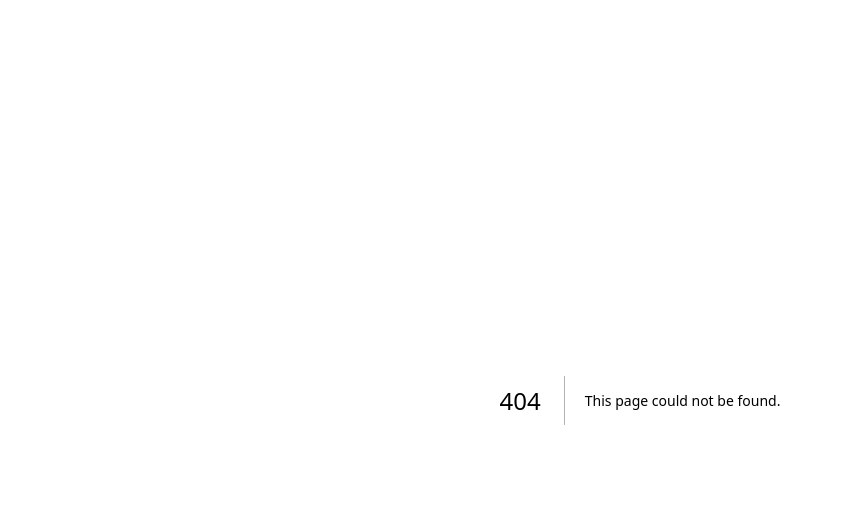
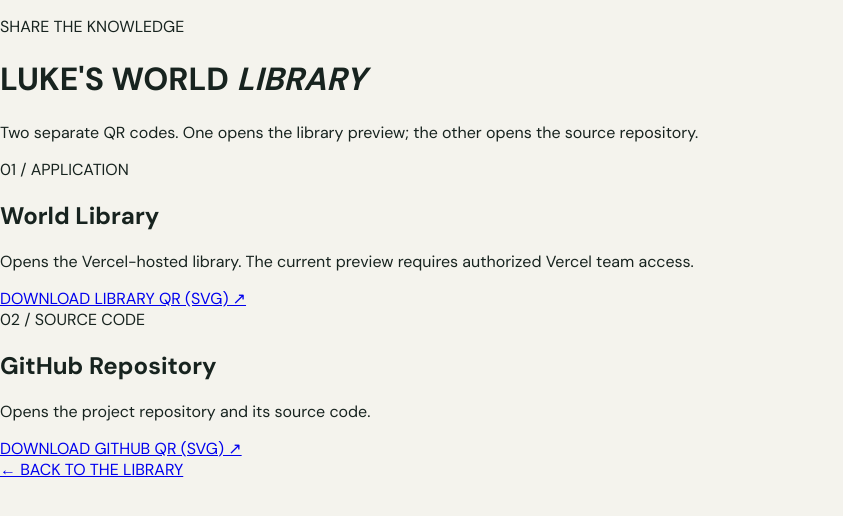
Before and after one commit to Qwerkees/Luke-s-World-Library, a Next.js app: page /qr in a window 1280 px wide. Before the commit this address had no page. Shown: the top 516 px of the page, without its empty margins (0-843 px from the left). Built offline with nearby package versions, Linux system fonts and the light colour scheme; a web font is replaced by a local one.

Commit message:
Add QR code download center

```diff
--- /dev/null
+++ b/src/app/qr/page.tsx
@@ -0,0 +1,31 @@
+import type { Metadata } from "next";
+
+export const metadata: Metadata = {
+  title: "Library QR Codes | LUKE'S WORLD LIBRARY",
+  description: "Download QR codes for the library and its GitHub source repository.",
+};
+
+export default function QrPage() {
+  return (
+    <main className="qr-page">
+      <p className="qr-eyebrow">SHARE THE KNOWLEDGE</p>
+      <h1>LUKE'S WORLD <em>LIBRARY</em></h1>
+      <p className="qr-intro">Two separate QR codes. One opens the library preview; the other opens the source repository.</p>
+      <div className="qr-grid">
+        <article>
+          <span>01 / APPLICATION</span>
+          <h2>World Library</h2>
+          <p>Opens the Vercel-hosted library. The current preview requires authorized Vercel team access.</p>
+          <a href="/api/qr?target=library">DOWNLOAD LIBRARY QR (SVG) ↗</a>
+        </article>
+        <article>
+          <span>02 / SOURCE CODE</span>
+          <h2>GitHub Repository</h2>
+          <p>Opens the project repository and its source code.</p>
+          <a href="/api/qr?target=github">DOWNLOAD GITHUB QR (SVG) ↗</a>
+        </article>
+      </div>
+      <a className="qr-back" href="/">← BACK TO THE LIBRARY</a>
+    </main>
+  );
+}
```
